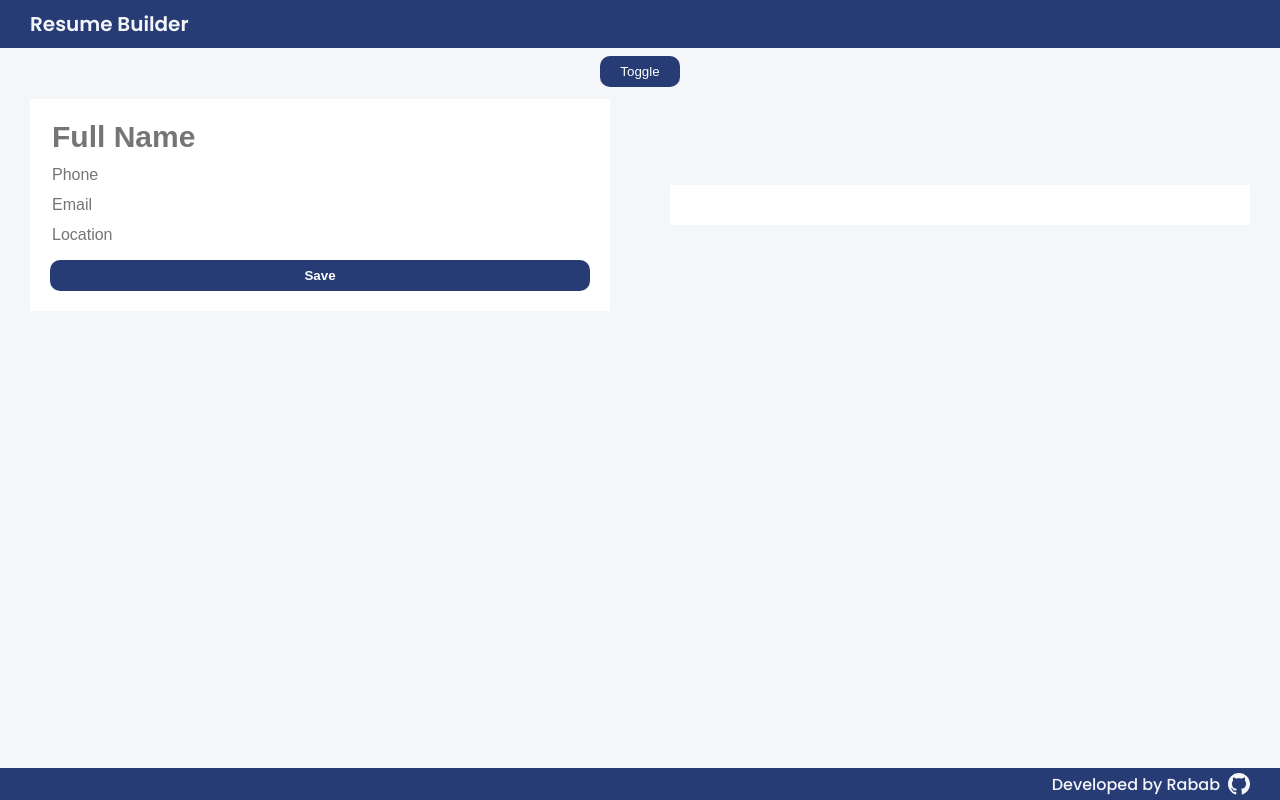
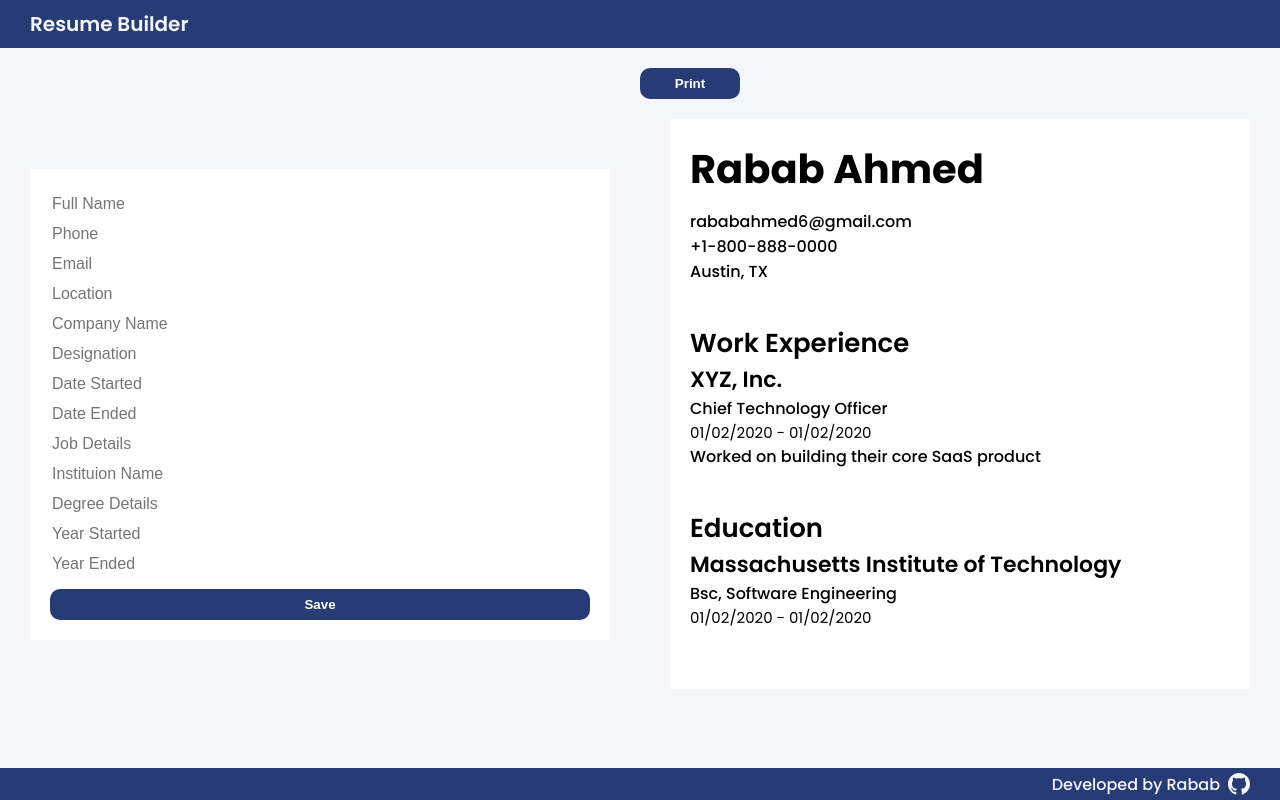
Before and after one commit to rababahmed/resume-builder, a React (Create React App) app: page / in a window 1280 px wide. Built offline with nearby package versions, Linux system fonts and the light colour scheme.

Commit message:
feat: add random data generator

```diff
--- a/src/App.js
+++ b/src/App.js
@@ -2,14 +2,14 @@ import React, { Component } from "react";
 import "./App.css";
 import Header from "./components/header";
 import Footer from "./components/footer";
-import Switch from "./components/switch";
+import Main from "./components/main";
 
 class App extends Component {
   render() {
     return (
       <div>
         <Header />
-        <Switch />
+        <Main />
         <Footer />
       </div>
     );
--- a/src/components/compiler.js
+++ b/src/components/compiler.js
@@ -2,14 +2,42 @@ import React from "react";
 import uniqid from "uniqid";
 
 const Compiler = (props) => {
-  const { bio } = props;
   return (
     <div className="preview-wrapper">
       <div className="bio-wrapper">
-        <div>{props.data.fullName}</div>
-        <div>{props.data.email}</div>
-        <div>{props.data.phone}</div>
-        <div>{props.data.location}</div>
+        <div className="personal-wrapper">
+          <div className="p-name">{props.data.fullName}Rabab Ahmed</div>
+          <div className="p-pdets">{props.data.email}rababahmed6@gmail.com</div>
+          <div className="p-pdets">{props.data.phone}+1-800-888-0000</div>
+          <div className="p-pdets">{props.data.location}Austin, TX</div>
+        </div>
+        <div className="work-wrapper">
+          <div className="p-w1">Work Experience</div>
+          <div className="p-cname">{props.data.cName}XYZ, Inc.</div>
+          <div className="p-cdets">
+            {props.data.cDes}Chief Technology Officer
+          </div>
+          <div className="datewrapper">
+            <div className="p-cdate1">{props.data.cStd}01/02/2020 -</div>
+            <div className="p-cdate2">{props.data.cEnd}01/02/2020</div>
+          </div>
+          <div className="p-cdets">
+            {props.data.cDetails}Worked on building their core SaaS product
+          </div>
+        </div>
+        <div className="edu-wrapper">
+          <div className="p-e1">Education</div>
+          <div className="p-ename">
+            {props.data.eName}Massachusetts Institute of Technology
+          </div>
+          <div className="p-edeg">
+            {props.data.eDeg}Bsc, Software Engineering
+          </div>
+          <div className="datewrapper">
+            <div className="p-edate1">{props.data.eStd}01/02/2020 -</div>
+            <div className="p-edate2">{props.data.eEnd}01/02/2020</div>
+          </div>
+        </div>
       </div>
     </div>
   );
--- a/src/components/history.js
+++ /dev/null
@@ -1,5 +0,0 @@
-{
-  props.bio.map((fullName) => {
-    return <div key={uniqid()}>{fullName}</div>;
-  });
-}
--- a/src/components/main.js
+++ b/src/components/main.js
@@ -11,6 +11,15 @@ class Main extends Component {
       phone: "",
       email: "",
       location: "",
+      cName: "",
+      cDes: "",
+      cStd: "",
+      cEnd: "",
+      cDetails: "",
+      eName: "",
+      eDeg: "",
+      eStd: "",
+      eEnd: "",
       bio: [],
     };
 
@@ -35,6 +44,15 @@ class Main extends Component {
         this.state.bio.concat(this.state.phone),
         this.state.bio.concat(this.state.email),
         this.state.bio.concat(this.state.location),
+        this.state.bio.concat(this.state.cName),
+        this.state.bio.concat(this.state.cDes),
+        this.state.bio.concat(this.state.cStd),
+        this.state.bio.concat(this.state.cEnd),
+        this.state.bio.concat(this.state.cDetails),
+        this.state.bio.concat(this.state.eName),
+        this.state.bio.concat(this.state.eDeg),
+        this.state.bio.concat(this.state.eStd),
+        this.state.bio.concat(this.state.eEnd),
       ],
     });
     console.log(this.state.bio);
@@ -44,6 +62,8 @@ class Main extends Component {
   render() {
     const { fullName, bio } = this.state;
     return (
+      <div>
+        <button className="print-btn">Print</button>
         <div className="parent-wrapper">
           <div className="main-wrapper">
             <div className="bio-wrapper">
@@ -53,7 +73,7 @@ class Main extends Component {
                     value={this.state.fullName}
                     onChange={this.handleChange}
                     name="fullName"
-                  className="fname"
+                    className="bio-dets"
                     type="text"
                     placeholder="Full Name"
                   />
@@ -81,6 +101,79 @@ class Main extends Component {
                     type="text"
                     placeholder="Location"
                   />
+                  <input
+                    onChange={this.handleChange}
+                    value={this.state.cName}
+                    name="cName"
+                    className="bio-dets"
+                    type="text"
+                    placeholder="Company Name"
+                  />
+                  <input
+                    onChange={this.handleChange}
+                    value={this.state.cDes}
+                    name="cDes"
+                    className="bio-dets"
+                    type="text"
+                    placeholder="Designation"
+                  />
+                  <input
+                    onChange={this.handleChange}
+                    value={this.state.cStd}
+                    name="cStd"
+                    className="bio-dets"
+                    type="text"
+                    placeholder="Date Started"
+                  />
+                  <input
+                    onChange={this.handleChange}
+                    value={this.state.cEnd}
+                    name="cEnd"
+                    className="bio-dets"
+                    type="text"
+                    placeholder="Date Ended"
+                  />
+                  <input
+                    onChange={this.handleChange}
+                    value={this.state.eDetails}
+                    name="eDetails"
+                    className="bio-dets"
+                    type="text"
+                    placeholder="Job Details"
+                  />
+                  <input
+                    onChange={this.handleChange}
+                    value={this.state.eName}
+                    name="eName"
+                    className="bio-dets"
+                    type="text"
+                    placeholder="Instituion Name"
+                  />
+                  <input
+                    onChange={this.handleChange}
+                    value={this.state.eDeg}
+                    name="eDeg"
+                    className="bio-dets"
+                    type="text"
+                    placeholder="Degree Details"
+                  />
+                  <input
+                    onChange={this.handleChange}
+                    value={this.state.eStd}
+                    name="eStd"
+                    className="bio-dets"
+                    type="text"
+                    placeholder="Year Started"
+                  />
+                  <input
+                    onChange={this.handleChange}
+                    value={this.state.eEnd}
+                    name="eEnd"
+                    className="bio-dets"
+                    type="text"
+                    placeholder="Year Ended"
+                  />
+
                   <button ref="sbBtn" type="submit" className="bio-btn">
                     Save
                   </button>
@@ -90,6 +183,7 @@ class Main extends Component {
           </div>
           <Compiler data={this.state} />
         </div>
+      </div>
     );
   }
 }
--- a/src/components/switch.js
+++ /dev/null
@@ -1,19 +0,0 @@
-import React, { useState } from "react";
-import Compiler from "./compiler";
-import Main from "./main";
-
-export default function Switch() {
-  const [toggle, setToggle] = useState(true);
-  const toggleChecked = () => setToggle((toggle) => !toggle);
-  return (
-    <div>
-      <div className="toggle-wrapper">
-        <button className="toggle" type="button" onClick={toggleChecked}>
-          Toggle
-        </button>
-      </div>
-      {toggle && <Main />}
-      {!toggle && <Compiler />}
-    </div>
-  );
-}
--- a/src/styles/main.css
+++ b/src/styles/main.css
@@ -2,6 +2,20 @@
   .parent-wrapper {
     flex-direction: column;
   }
+}
+
+.print-btn {
+  margin-top: 20px;
+  margin-left: 50%;
+  width: 100px;
+  border: none;
+  outline: none;
+  padding: 8px 0px;
+  border-radius: 10px;
+  background: #273c75;
+  color: white;
+  font-weight: 600;
+  cursor: pointer;
 }
 
 .parent-wrapper {
@@ -84,3 +98,74 @@ input {
   font-weight: 400;
   cursor: pointer;
 }
+
+.p-name {
+  font-size: 40px;
+  font-weight: 700;
+  margin-bottom: 10px;
+}
+
+.p-pdets {
+  font-size: 16px;
+  font-weight: 500;
+}
+
+.work-wrapper {
+  margin: 40px 0;
+}
+
+.p-w1 {
+  font-size: 26px;
+  font-weight: 600;
+}
+
+.p-cname {
+  font-size: 22px;
+  font-weight: 600;
+}
+
+.p-cdets {
+  font-size: 16px;
+  font-weight: 500;
+}
+
+.datewrapper {
+  display: flex;
+}
+
+.p-cdate1,
+.p-cdate2 {
+  margin-right: 4px;
+  font-size: 15px;
+  font-weight: 400;
+}
+
+.edu-wrapper {
+  margin: 40px 0;
+}
+
+.p-e1 {
+  font-size: 26px;
+  font-weight: 600;
+}
+
+.p-ename {
+  font-size: 22px;
+  font-weight: 600;
+}
+
+.p-edeg {
+  font-size: 16px;
+  font-weight: 500;
+}
+
+.datewrapper {
+  display: flex;
+}
+
+.p-edate1,
+.p-edate2 {
+  margin-right: 4px;
+  font-size: 15px;
+  font-weight: 400;
+}
```
Lines whose indentation alone changed are shown as unchanged.
